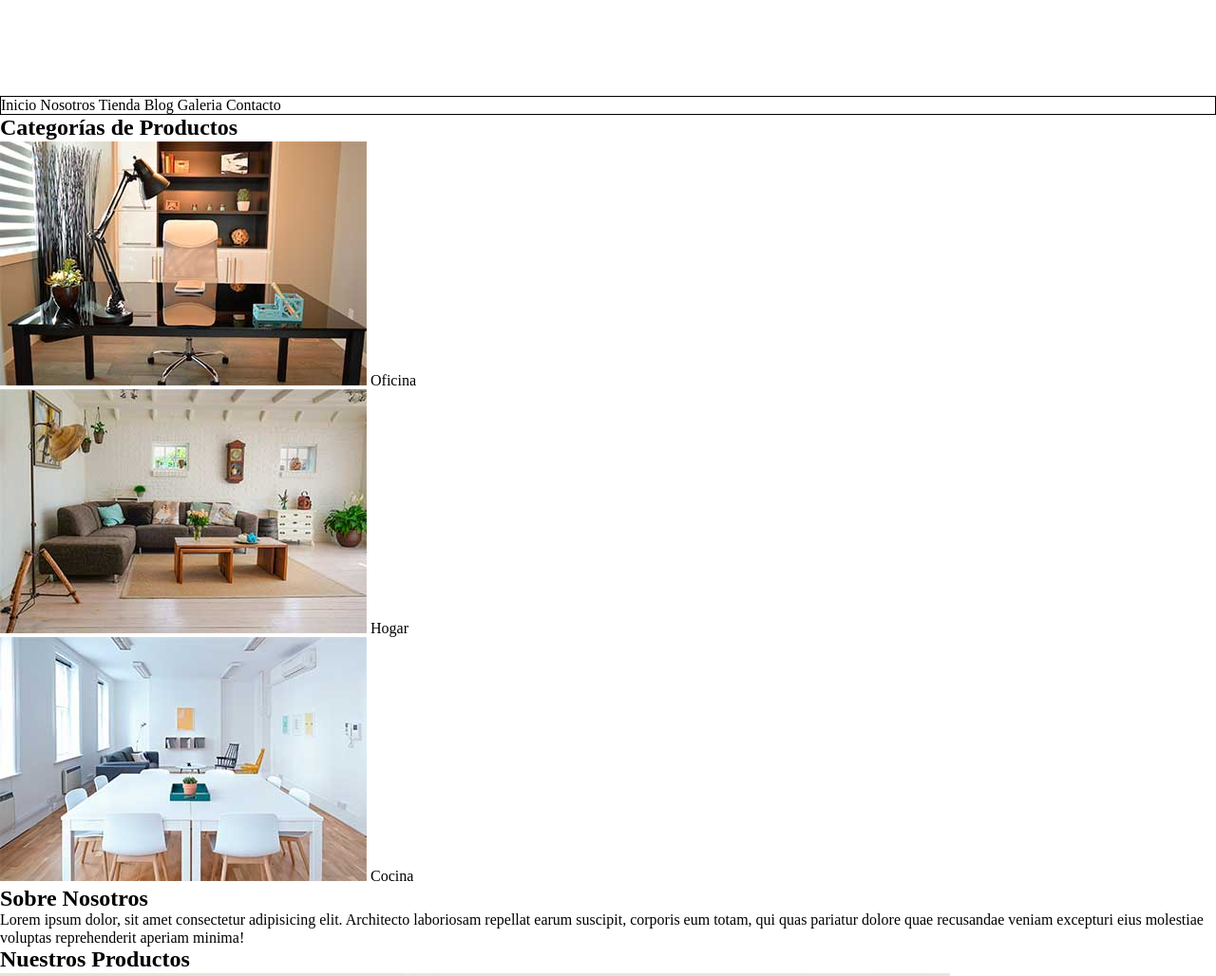
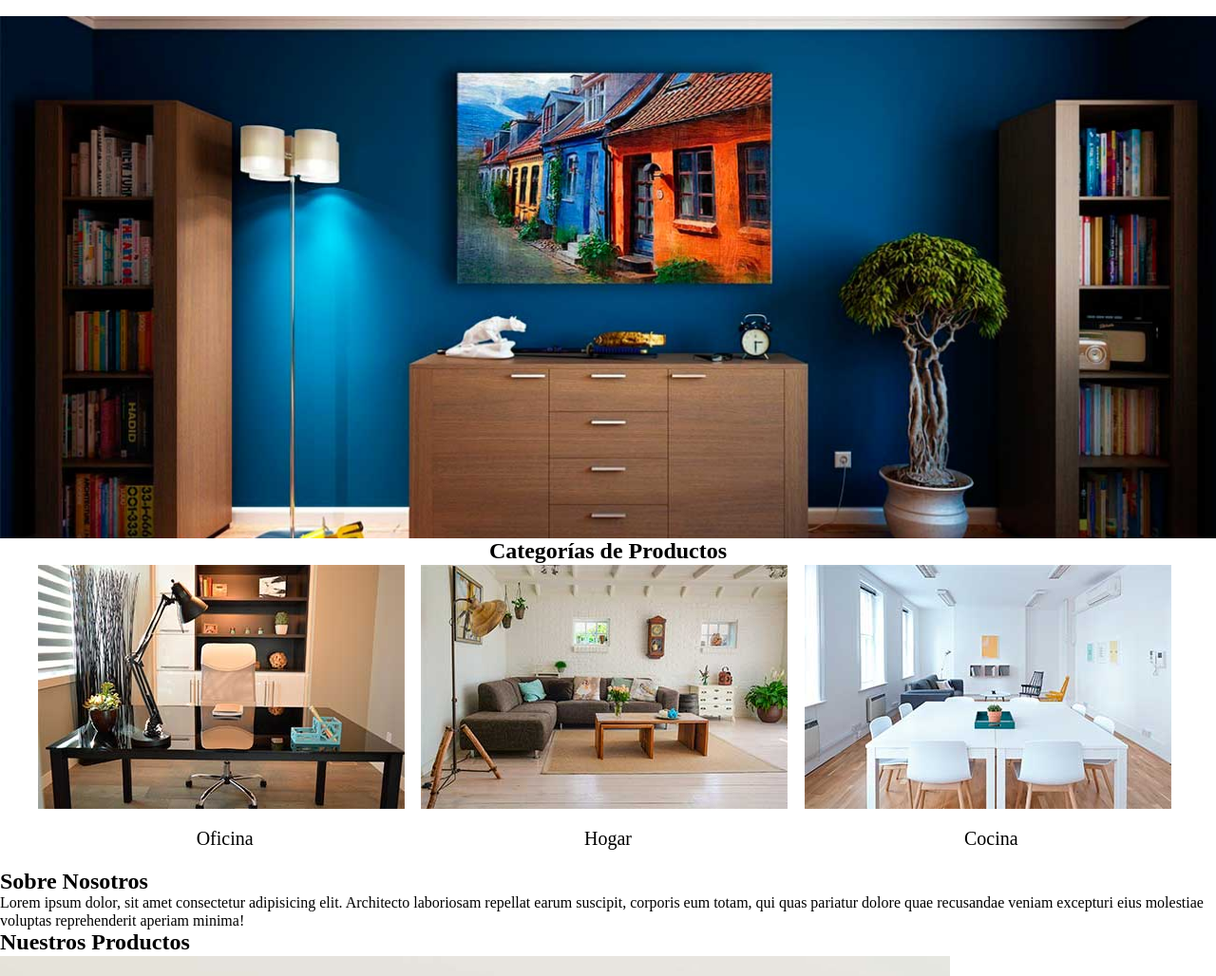
Before and after one commit to n-alegria/Desarrollo-Web, a plain HTML site: page Tienda Muebles/index.html in a window 1280 px wide. Shown: the part 179-1207 px from the top of the page at 95% size. Drawn offline with Linux system fonts and the light colour scheme.

Commit message:
Tienda Muebles

```diff
--- a/Tienda Muebles/assets/css/styles.css
+++ b/Tienda Muebles/assets/css/styles.css
@@ -14,12 +14,24 @@ a {
     color: #000;
 }
 
+.contenedor {
+    max-width: 1200px;
+    margin: 0 auto;
+}
+
+img {
+    max-width: 100%;
+    display: block;
+}
+
 
 /** Header y Navegacion **/
 
 .nombre-sitio {
-    padding: 100px 0;
+    padding: 50px 0;
+    margin: 0;
     text-align: center;
+    border-bottom: 1px solid #e1e1e1;
 }
 
 .nombre-sitio span {
@@ -27,7 +39,41 @@ a {
 }
 
 .nav-principal {
-    border-color: #000;
-    border-style: solid;
-    border-width: 1px;
+    padding: 20px 0;
+    display: flex;
+    justify-content: space-between;
 }
+
+.hero {
+    height: 550px;
+    background-image: url(../img/principal.jpg);
+    background-repeat: no-repeat;
+    background-size: cover;
+    background-position: center center;
+}
+
+
+/** Categorías **/
+
+.categorias h2 {
+    text-align: center;
+}
+
+.categoria a {
+    display: block;
+    text-align: center;
+    padding: 20px;
+    font-size: 20px;
+}
+
+.categoria a:hover {
+    background-color: #037bc0;
+    color: #fff;
+    border-radius: 0 0 40px 40px;
+}
+
+.listado-categorias {
+    display: grid;
+    grid-template-columns: repeat(3, 1fr);
+    gap: 10px;
+}
--- a/Tienda Muebles/index.html
+++ b/Tienda Muebles/index.html
@@ -15,7 +15,7 @@
         <h1 class="nombre-sitio">Tienda <span>Muebles</span></h1>
     </header>
 
-    <nav class="nav-principal">
+    <nav class="nav-principal contenedor">
         <a class="enlace" href="index.html">Inicio</a>
         <a class="enlace" href="/pages/nosotros.html">Nosotros</a>
         <a class="enlace" href="/pages/tienda.html">Tienda</a>
@@ -24,19 +24,25 @@
         <a class="enlace" href="/pages/contacto.html">Contacto</a>
     </nav>
 
-    <section>
-        <h2>Categorías de Productos</h2>
-        <div>
+    <div class="hero">
+
+    </div>
+
+    <section class="contenedor categorias">
+        <h2>Categorías de <span>Productos</span></h2>
+        <div class="listado-categorias">
+            <div class="categoria">
                 <img src="assets/img/categoria1.jpg" alt="Imagen Categoría">
                 <a href="#">Oficina</a>
             </div>
-        <div>
+            <div class="categoria">
                 <img src="assets/img/categoria2.jpg" alt="Imagen Categoría">
                 <a href="#">Hogar</a>
             </div>
-        <div>
+            <div class="categoria">
                 <img src="assets/img/categoria3.jpg" alt="Imagen Categoría">
                 <a href="#">Cocina</a>
+            </div>
         </div>
 
     </section>
```
Lines whose indentation alone changed are shown as unchanged.
